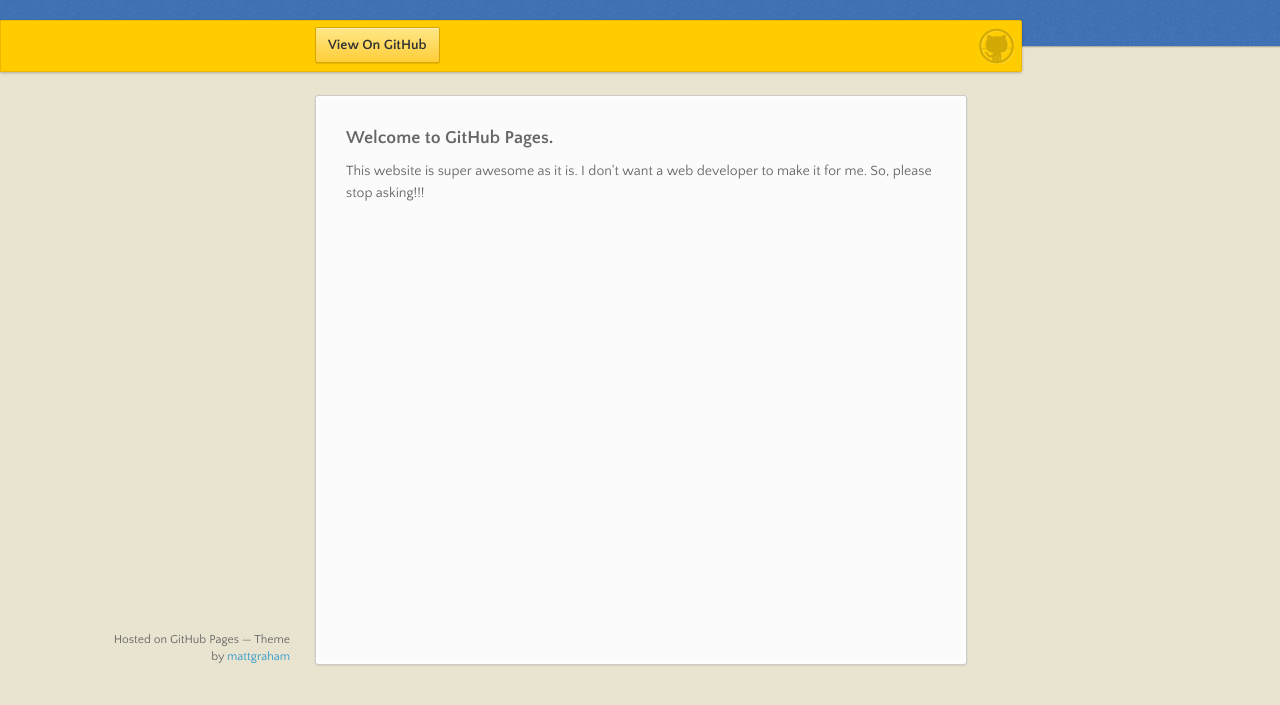
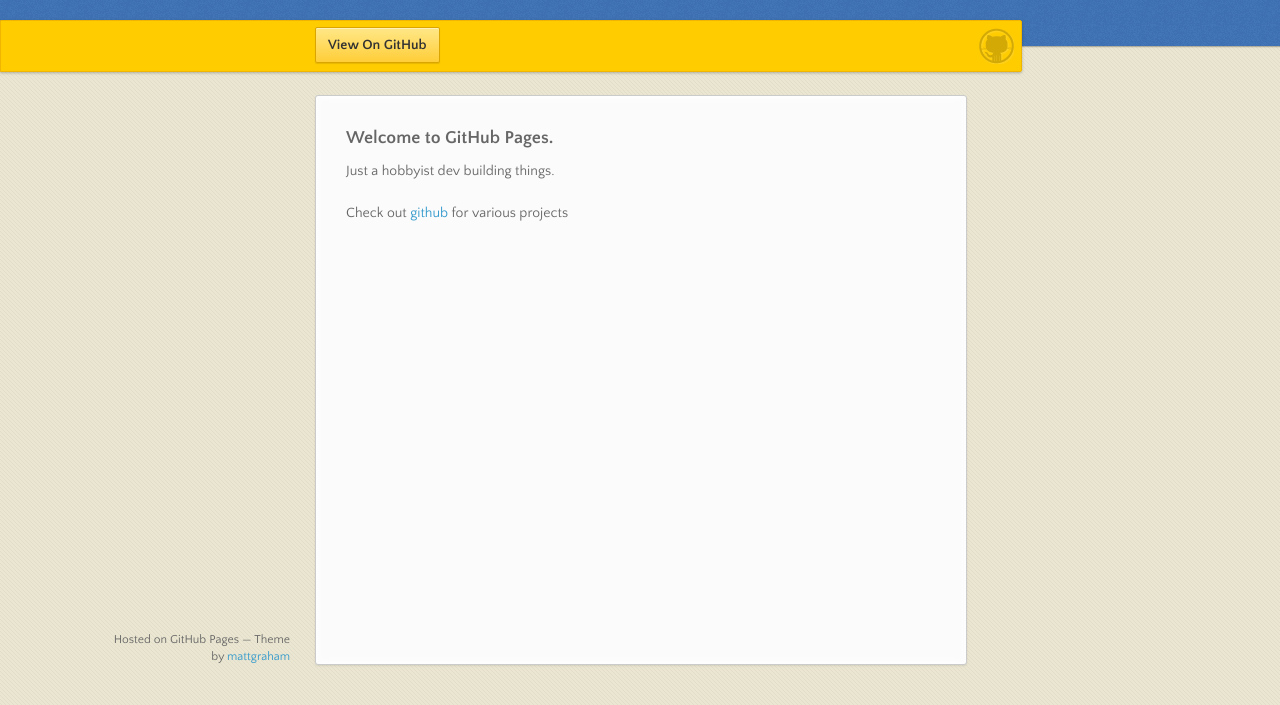
Before and after one commit to mdsimmo/mdsimmo.github.io, a plain HTML site: page index.html in a window 1280 px wide. Shown: the part 95-800 px from the top of the page. Drawn offline with nearby package versions, Linux system fonts and the light colour scheme.

Commit message:
Update index.html
A better description of me

```diff
--- a/index.html
+++ b/index.html
@@ -35,7 +35,8 @@
         <h3>
 <a id="welcome-to-github-pages" class="anchor" href="#welcome-to-github-pages" aria-hidden="true"><span aria-hidden="true" class="octicon octicon-link"></span></a>Welcome to GitHub Pages.</h3>
 
-<p>This website is super awesome as it is. I don't want a web developer to make it for me. So, please stop asking!!!</p>
+<p>Just a hobbyist dev building things.</p>
+        <p>Check out <a href="https://github.com/mdsimmo">github</a> for various projects</p>
       </section>
       <footer>
         <p><small>Hosted on GitHub Pages &mdash; Theme by <a href="https://twitter.com/michigangraham">mattgraham</a></small></p>
```
